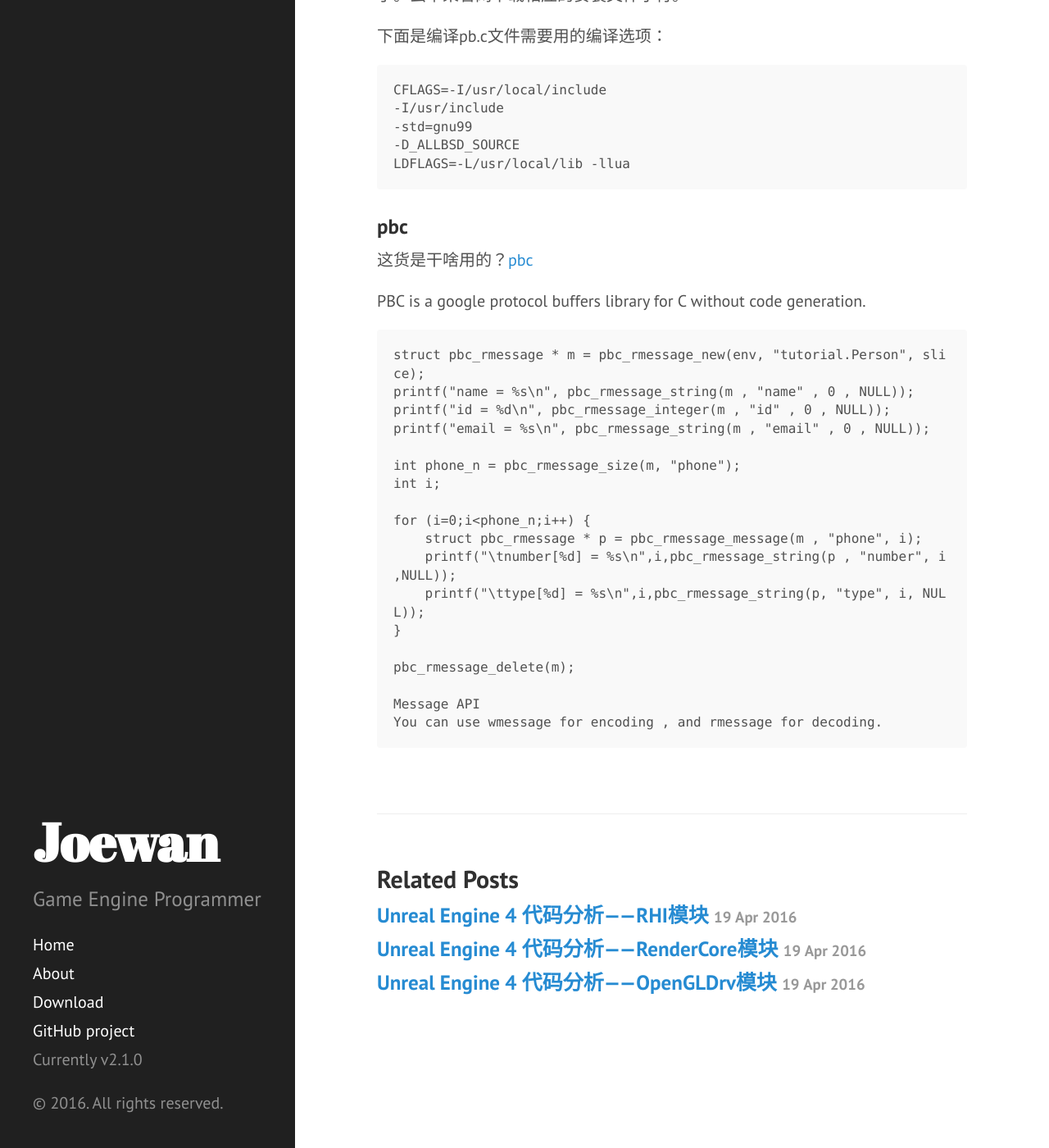
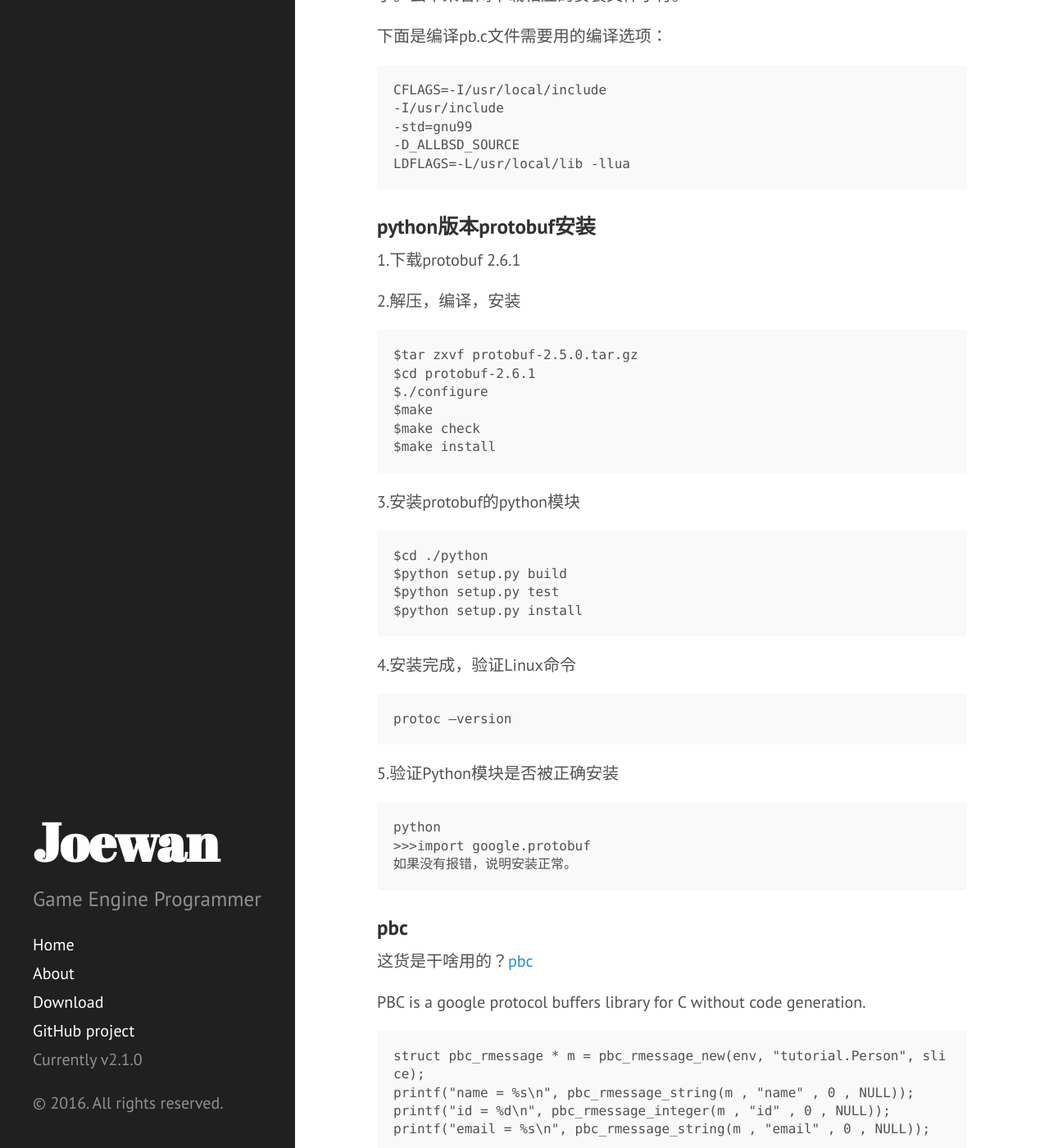
Before and after one commit to joewan/joewan.github.io, a Jekyll site: the page built from _posts/2016-04-21-protobuf-lua.md, in a window 1280 px wide and 1400 px high, scrolled down 1317 px. Shown: the whole window at 82% size. Built offline with Jekyll 4.4.1, drawn with Linux system fonts in a browser that asks for light colours; some of the changed text lies outside the part shown.

Commit message:
protobuf安装。

```diff
--- a/_posts/2016-04-21-protobuf-lua.md
+++ b/_posts/2016-04-21-protobuf-lua.md
@@ -38,7 +38,7 @@ protoc-gen-lua包含2个重要接口：
 
 目前项目中采用的C++解析protobuf消息，目前只需要在解析的地方进行HOOK和拦截即可，为了兼容现有的系统，消息同时在C++和LUA中进行接管。帧同步或战斗相关的服务器消息，需要在LUA中过滤掉，尽可能减少无用解析带来的消耗。
 
-### protoc-gen-lua
+### protoc-gen-lua安装
 
 WTF! 安装和配置protoc-gen-lua相当操蛋，花了我40分钟。
 遇到endian.h文件在mac上找不到，采用xcode-select --install去安装xcode command tools，竟然失败了。去苹果官网下载相应的安装文件才行。
@@ -50,6 +50,37 @@ WTF! 安装和配置protoc-gen-lua相当操蛋，花了我40分钟。
 	-std=gnu99
 	-D_ALLBSD_SOURCE
 	LDFLAGS=-L/usr/local/lib -llua
+
+
+### python版本protobuf安装
+
+1.下载protobuf 2.6.1
+
+2.解压，编译，安装
+
+	$tar zxvf protobuf-2.5.0.tar.gz
+	$cd protobuf-2.6.1
+	$./configure
+	$make
+	$make check
+	$make install
+
+3.安装protobuf的python模块
+
+	$cd ./python
+	$python setup.py build
+	$python setup.py test
+	$python setup.py install
+
+4.安装完成，验证Linux命令
+
+	protoc –version
+
+5.验证Python模块是否被正确安装
+
+	python
+	>>>import google.protobuf
+	如果没有报错，说明安装正常。
 
 ### pbc
 
```
